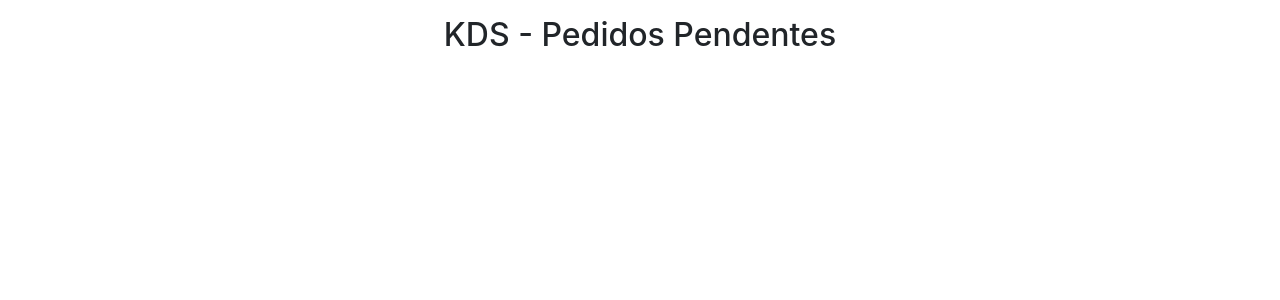
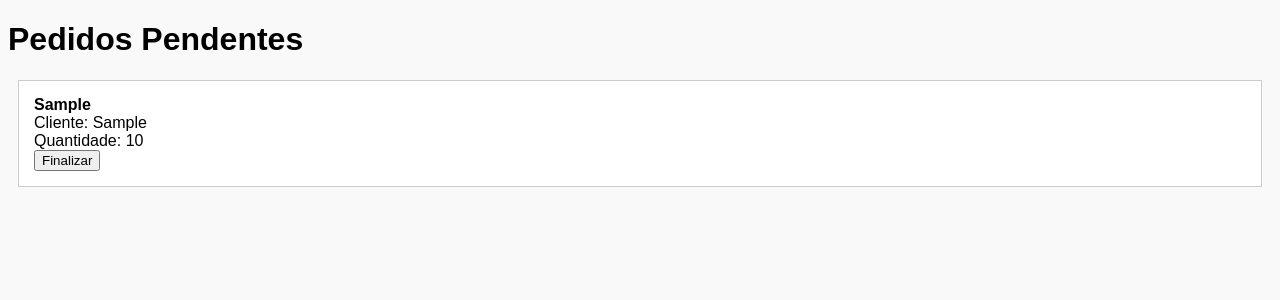
Before and after one commit to SergioBritoDev/gestor_ifood, a Flask app: template templates/kds.html in a window 1280 px wide. Shown: the top 300 px of the page. Run offline with Flask 3, Linux system fonts and the light colour scheme; the template is opened without the code that fills it: values that come from a table or form of the project are taken from there, others are empty; tables that the repository leaves empty hold one stand-in row (values such as "Sample post"); grey boxes labelled with a size stand in for pictures from a placeholder-image service; data that the repository does not hold is empty; some libraries are stand-ins or nearby versions.

Commit message:
Adiciona botão de exclusão no admin e modal de montagem no KDS

```diff
--- a/app.py
+++ b/app.py
@@ -4,7 +4,7 @@ import hashlib
 from datetime import datetime
 from flask import Flask, request, redirect, url_for, render_template, session, abort, jsonify
 from flask_sqlalchemy import SQLAlchemy
-from flask_admin import Admin
+from flask_admin import Admin, expose
 from flask_admin.contrib.sqla import ModelView
 from flask_login import LoginManager, UserMixin, login_user, login_required, logout_user, current_user
 from flask_socketio import SocketIO, emit
@@ -35,7 +35,7 @@ class Produto(db.Model):
 
 class Pedido(db.Model):
     id = db.Column(db.Integer, primary_key=True)
-    pedido_id = db.Column(db.String(100))
+    pedido_id = db.Column(db.String(100), unique=True)
     data_hora = db.Column(db.DateTime, default=datetime.utcnow)
     cliente = db.Column(db.String(100))
     item = db.Column(db.String(255))
@@ -56,8 +56,7 @@ def login():
     if request.method == "POST":
         nome = request.form["username"]
         senha = request.form["password"]
-        user = AdminUser.query.filter_by(username=nome,
-password=senha).first()
+        user = AdminUser.query.filter_by(username=nome, password=senha).first()
         if user:
             login_user(user)
             return redirect(url_for("admin.index"))
@@ -70,15 +69,20 @@ def logout():
     logout_user()
     return redirect(url_for("login"))
 
-# ADMIN
+# ADMIN CUSTOM
 class ProtectedModelView(ModelView):
     def is_accessible(self):
         return current_user.is_authenticated
 
+class PedidoAdminView(ProtectedModelView):
+    can_delete = True
+    column_list = ("pedido_id", "cliente", "item", "quantidade", "status", "data_hora")
+    form_columns = ("pedido_id", "cliente", "item", "quantidade", "total_liquido", "status")
+
 admin = Admin(app, name="Gestor iFood", template_mode="bootstrap3")
 admin.add_view(ProtectedModelView(AdminUser, db.session))
 admin.add_view(ProtectedModelView(Produto, db.session))
-admin.add_view(ProtectedModelView(Pedido, db.session))
+admin.add_view(PedidoAdminView(Pedido, db.session))
 
 # WEBHOOK
 @app.route("/webhook", methods=["POST"])
@@ -93,6 +97,10 @@ def webhook():
         return "Assinatura inválida", 401
 
     pedido_json = request.json
+
+    if Pedido.query.filter_by(pedido_id=pedido_json.get("id")).first():
+        return "Pedido já existe", 400
+
     novo = Pedido(
         pedido_id=pedido_json.get("id", "sem_id"),
         cliente=pedido_json.get("cliente", "desconhecido"),
@@ -113,6 +121,19 @@ def webhook():
 
     return "OK", 200
 
+# API PEDIDOS
+@app.route("/api/pedidos")
+def api_pedidos():
+    pedidos = Pedido.query.filter_by(status="pendente").order_by(Pedido.data_hora.desc()).all()
+    return jsonify([{
+        "id": p.id,
+        "cliente": p.cliente,
+        "item": p.item,
+        "quantidade": p.quantidade,
+        "total_liquido": p.total_liquido,
+        "data_hora": p.data_hora.isoformat()
+    } for p in pedidos])
+
 # KDS
 @app.route("/kds")
 def kds():
@@ -127,19 +148,6 @@ def finalizar_pedido(data):
         db.session.commit()
         emit("pedido_removido", {"id": pedido.id}, broadcast=True)
 
-# NOVA ROTA: API para retornar os pedidos pendentes (usada pelo KDS)
-@app.route("/api/pedidos")
-def api_pedidos():
-    pedidos = Pedido.query.filter_by(status="pendente").order_by(Pedido.data_hora.desc()).all()
-    return jsonify([{
-        "id": p.id,
-        "cliente": p.cliente,
-        "item": p.item,
-        "quantidade": p.quantidade,
-        "total_liquido": p.total_liquido,
-        "data_hora": p.data_hora.isoformat()
-    } for p in pedidos])
-
 # RODAR
 if __name__ == "__main__":
     with app.app_context():
--- a/templates/kds.html
+++ b/templates/kds.html
@@ -1,61 +1,65 @@
 <!DOCTYPE html>
-<html lang="pt-br">
+<html>
 <head>
-    <meta charset="UTF-8">
-    <title>KDS - Pedidos na Cozinha</title>
-    <link rel="stylesheet" href="https://cdn.jsdelivr.net/npm/bootstrap@4.6.2/dist/css/bootstrap.min.css">
-    <script src="https://cdn.socket.io/4.3.2/socket.io.min.js"></script>
+    <title>KDS</title>
+    <script src="https://cdn.socket.io/4.5.4/socket.io.min.js"></script>
+    <script>
+        document.addEventListener("DOMContentLoaded", () => {
+            const socket = io();
+
+            socket.on("novo_pedido", (pedido) => {
+                location.reload();
+            });
+
+            socket.on("pedido_removido", (data) => {
+                document.getElementById("pedido-" + data.id)?.remove();
+            });
+
+            window.finalizarPedido = (id) => {
+                socket.emit("pedido_finalizado", { id });
+            };
+
+            window.abrirModal = (id, item) => {
+                document.getElementById("modal-titulo").innerText = item;
+                document.getElementById("modal-descricao").innerText = "Instruções de montagem para: " + item;
+                document.getElementById("modal").style.display = "block";
+            };
+
+            window.fecharModal = () => {
+                document.getElementById("modal").style.display = "none";
+            };
+        });
+    </script>
+    <style>
+        body { font-family: sans-serif; background: #f9f9f9; }
+        .pedido { background: white; border: 1px solid #ccc; padding: 15px; margin: 10px; cursor: pointer; }
+        .modal {
+            display: none; position: fixed; top: 0; left: 0; width: 100%; height: 100%;
+            background: rgba(0, 0, 0, 0.6); justify-content: center; align-items: center;
+        }
+        .modal-content {
+            background: white; padding: 20px; border-radius: 5px; width: 400px;
+        }
+    </style>
 </head>
 <body>
-    <div class="container-fluid mt-3">
-        <h2 class="text-center mb-4">KDS - Pedidos Pendentes</h2>
-        <div id="pedidos" class="row"></div>
+    <h1>Pedidos Pendentes</h1>
+    {% for pedido in pedidos %}
+    <div class="pedido" id="pedido-{{ pedido.id }}" onclick="abrirModal('{{ pedido.id }}', '{{ pedido.item }}')">
+        <strong>{{ pedido.item }}</strong><br>
+        Cliente: {{ pedido.cliente }}<br>
+        Quantidade: {{ pedido.quantidade }}<br>
+        <button onclick="event.stopPropagation(); finalizarPedido({{ pedido.id }})">Finalizar</button>
     </div>
+    {% endfor %}
 
-    <script>
-        const socket = io();
-
-        function renderPedido(pedido) {
-            return `
-                <div class="col-md-4 mb-3" id="pedido-${pedido.id}">
-                    <div class="card border-primary">
-                        <div class="card-header">
-                            <strong>Pedido ID:</strong> ${pedido.pedido_id}
-                        </div>
-                        <div class="card-body">
-                            <p><strong>Cliente:</strong> ${pedido.cliente}</p>
-                            <p><strong>Item:</strong> ${pedido.item}</p>
-                            <p><strong>Quantidade:</strong> ${pedido.quantidade}</p>
-                            <p><strong>Total:</strong> R$ ${pedido.total_liquido}</p>
-                            <button class="btn btn-success btn-block" onclick="marcarPronto(${pedido.id})">Marcar como pronto</button>
-                        </div>
-                    </div>
-                </div>
-            `;
-        }
-
-        function marcarPronto(id) {
-            fetch(`/pedido/${id}/pronto`, { method: "POST" }).then(() => {
-                document.getElementById(`pedido-${id}`).remove();
-            });
-        }
-
-        function carregarPedidos() {
-            fetch("/api/pedidos")
-                .then(response => response.json())
-                .then(data => {
-                    const container = document.getElementById("pedidos");
-                    container.innerHTML = "";
-                    data.forEach(p => container.innerHTML += renderPedido(p));
-                });
-        }
-
-        socket.on("novo_pedido", () => {
-            carregarPedidos();
-        });
-
-        // Inicial
-        carregarPedidos();
-    </script>
+    <div id="modal" class="modal" onclick="fecharModal()">
+        <div class="modal-content" onclick="event.stopPropagation()">
+            <h2 id="modal-titulo"></h2>
+            <img src="https://via.placeholder.com/300x200.png?text=Foto+do+procedimento" style="width:100%; margin-bottom: 10px;">
+            <p id="modal-descricao"></p>
+            <button onclick="fecharModal()">Fechar</button>
+        </div>
+    </div>
 </body>
 </html>
```
